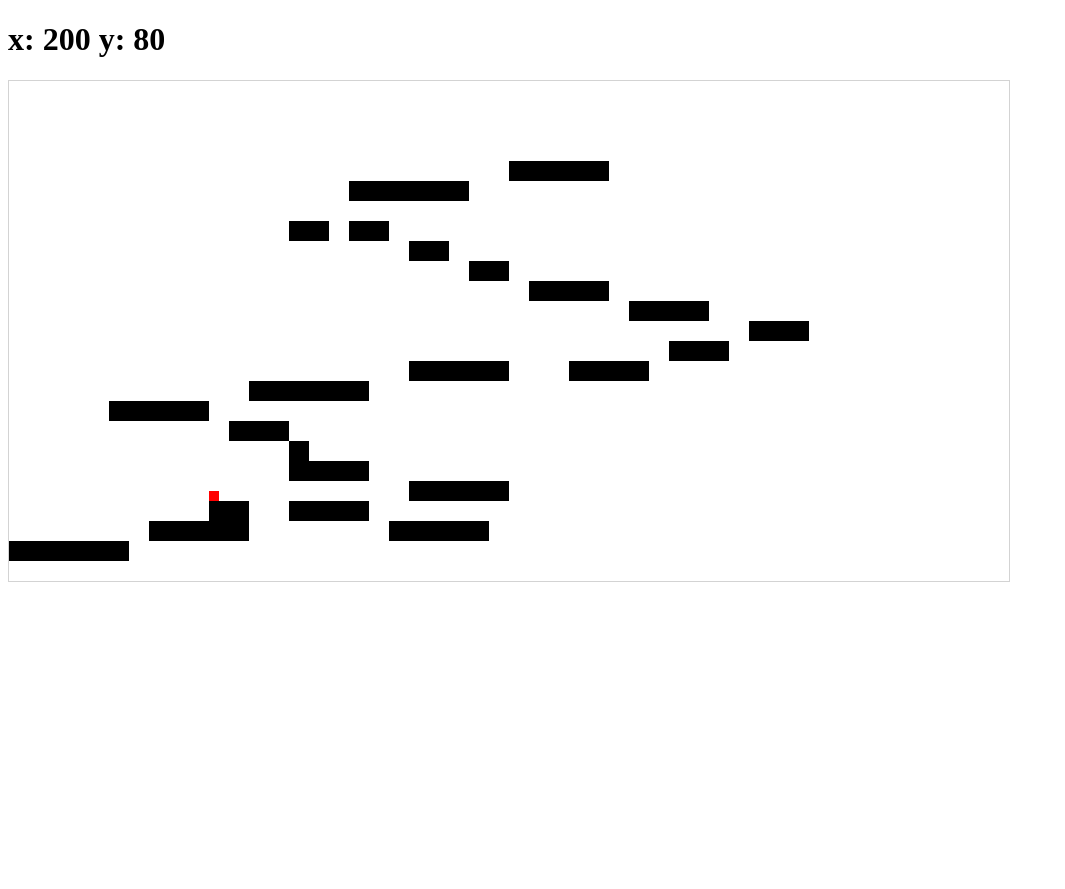
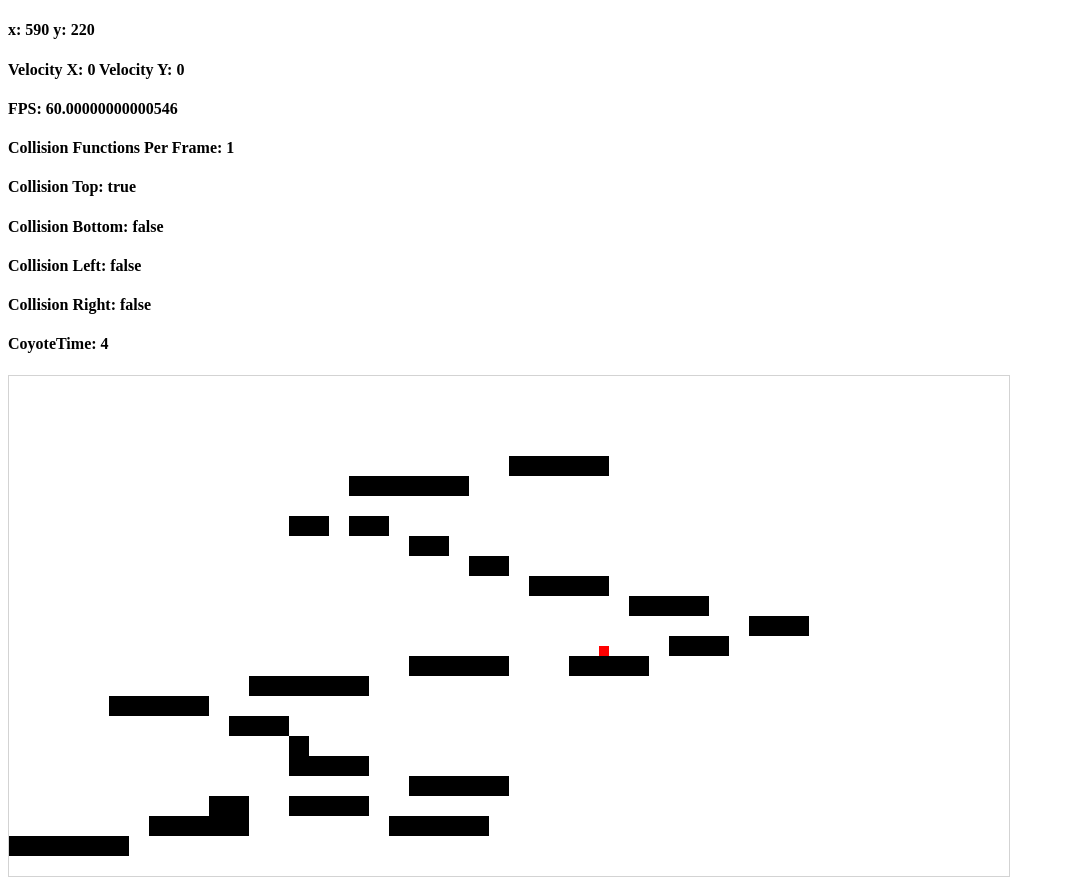
Before and after one commit to AlexanderGardiner/Platformerv1, a plain HTML site: page index.html in a window 1280 px wide. Shown: the whole page, without its empty margins (0-1065 px from the left). Before the commit the page ends 800 px from the top, so only its background shows below. Drawn offline with Linux system fonts and the light colour scheme.

Commit message:
Before adding multiple types of objects

```diff
--- a/index.html
+++ b/index.html
@@ -7,7 +7,16 @@
     <link href="style.css" rel="stylesheet" type="text/css" />
   </head>
   <body>
-    <h1 id="demo">test</h1>
+    <h4 id="Position">test</h4>
+    <h4 id="Velocity">test</h4>
+    <h4 id="FPS">test</h4>
+    <h4 id="CollisionFunctionsPerFrame">test</h4>
+    <h4 id="CollisionTop">test</h4>
+    <h4 id="CollisionBottom">test</h4>
+    <h4 id="CollisionLeft">test</h4>
+    <h4 id="CollisionRight">test</h4>
+    <h4 id="CoyoteTime">test</h4>
+
     <canvas id="myCanvas" class="canvas" style="border:1px solid #d3d3d3;" width=1000vw height=500vh>
 
 
--- a/script.js
+++ b/script.js
@@ -2,17 +2,13 @@ var canvas = document.getElementById("myCanvas");
 var ctx = canvas.getContext("2d");
 
 
-var x = 200;
-var y = 200;
+var x = 590;
+var y = 220;
 var width = 10;
 var height = 10;
 
 
-var groundXValues = [50, 170,270,380,50];
-var groundYValues = [40, 40,30,30,90];
-var groundWidthValues = [100, 100,100,100,100];
-var groundHeightValues=[10, 20,20,80,20];
-
+var collisions = 0;
 
 var groundXValues = [ 100,80,60,40,20,0,460,440,420,400,380,220,200,180,160,140,340,320,300,280,220,200,480,460,440,420,400,340,320,300,280,280,260,240,220,180,160,140,120,100,340,320,300,280,260,240,620,600,580,560,480,460,440,420,400,700,680,660,780,760,740,680,660,640,620,580,560,540,520,480,460,420,400,360,340,300,280,440,420,400,380,360,340,580,560,540,520,500]
 var groundYValues = [ 20,20,20,20,20,20,40,40,40,40,40,40,40,40,40,40,60,60,60,60,60,60,80,80,80,80,80,100,100,100,100,120,140,140,140,160,160,160,160,160,180,180,180,180,180,180,200,200,200,200,200,200,200,200,200,220,220,220,240,240,240,260,260,260,260,280,280,280,280,300,300,320,320,340,340,340,340,380,380,380,380,380,380,400,400,400,400,400 ]
@@ -38,7 +34,7 @@ var jumping = false;
 var grounded = false;
 
 var gravity = 0.5;
-var speed = 3;
+var speed = 4;
 var jumpSpeed = 5.7;
 
 var velocityX = 0;
@@ -49,7 +45,8 @@ var collisionBottomObject;
 var collisionLeftObject;
 var collisionRightObject;
 
-
+var jumpTimerDefault = 4;
+var jumpTimer = jumpTimerDefault;
 
 
 document.addEventListener('keydown', function(event) {
@@ -87,18 +84,18 @@ function Gravity() {
   HandleMultipleCollision();
   HandleBasicCollision();
   if (!collisionTop) {
-    velocityY -= gravity;
+    velocityY -= gravity * (deltaTime/perfectFrameTime);
     grounded = false;
   }
 }
 
 function HandleInput() {
   if (rightArrow && !collisionLeft) {
-    velocityX = speed * (deltaTime/perfectFrameTime);
+    velocityX = speed;
   }
 
   if (leftArrow && !collisionRight) {
-    velocityX = -speed * (deltaTime/perfectFrameTime);
+    velocityX = -speed;
   }
 
   if (!leftArrow && !rightArrow) {
@@ -106,6 +103,13 @@ function HandleInput() {
   }
 
 
+
+  if (grounded) {
+    jumpTimer = jumpTimerDefault;
+
+  } else if (jumpTimer > 0) {
+    jumpTimer -= 1 * (deltaTime/perfectFrameTime);
+  }
 
   if (upArrow) {
     jumping = true;
@@ -115,15 +119,17 @@ function HandleInput() {
 }
 
 function HandleJumping() {
-  if (jumping && grounded) {
+  if (jumpTimer > 0 && jumping) {
 
     velocityY = jumpSpeed;
     jumping = false;
+    jumpTimer = 0;
   }
 
 }
 
 function HandleMultipleCollision() {
+  collisions += 1;
   let topCollisions = 0;
   let bottomCollisions = 0;
   let rightCollisions = 0;
@@ -131,6 +137,7 @@ function HandleMultipleCollision() {
   for (let i = 0; i < groundXValues.length; i++) {
     //if touching top
     if (y<=groundYValues[i]+groundHeightValues[i] && y>groundYValues[i]+2 && x+width>groundXValues[i]+5 && x<groundXValues[i]+groundWidthValues[i]-5) {
+
       collisionTop = true;
       collisionTopObject = i;
       topCollisions +=1;
@@ -138,6 +145,7 @@ function HandleMultipleCollision() {
 
     //if touching bottom
     if (y+height>=groundYValues[i] && y+height<groundYValues[i]+groundHeightValues[i]-5&& x+width>groundXValues[i]+5 && x<groundXValues[i]+groundWidthValues[i]-5) {
+
       collisionBottom = true;
       collisionBottomObject = i;
       bottomCollisions +=1;
@@ -145,12 +153,14 @@ function HandleMultipleCollision() {
 
     //if touching right
     if (x<=groundXValues[i]+groundWidthValues[i] && x>groundXValues[i]+2 && y+height > groundYValues[i]+2 && y<groundYValues[i]+groundHeightValues[i]-2) {
+
       collisionRight = true;
       collisionRightObject = i;
       rightCollisions +=1;
     }
     //if touching left
     if(x+width>=groundXValues[i] && x+width<groundXValues[i]+groundWidthValues[i]-2 && y+height>groundYValues[i]+2 && y<groundYValues[i]+groundHeightValues[i]-2) {
+
       collisionLeft = true;
       collisionLeftObject = i;
       leftCollisions +=1;
@@ -196,7 +206,7 @@ function HandleBasicCollision() {
 
     }
 
-    y = Math.ceil(groundYValues[collisionBottomObject] - width)
+    y = Math.ceil(groundYValues[collisionBottomObject] - height)
 
 
   }
@@ -204,7 +214,7 @@ function HandleBasicCollision() {
   if (collisionLeft) {
     velocityX = 0;
 
-
+    x = Math.ceil(groundXValues[collisionLeftObject]-width)
 
 
 
@@ -213,7 +223,7 @@ function HandleBasicCollision() {
 
   if (collisionRight) {
     velocityX = 0;
-
+    x = Math.ceil(groundXValues[collisionRightObject] + groundWidthValues[collisionRightObject])
 
 
 
@@ -287,7 +297,7 @@ function move() {
   }
 }
 function Main(timestamp) {
-
+  collisions = 0;
   deltaTime = timestamp-lastTimestamp;
   lastTimestamp = timestamp;
 
@@ -318,7 +328,16 @@ function Main(timestamp) {
   DrawObject(x,y,width,height)
   ctx.fillStyle = "#000000";
 
-  document.getElementById("demo").innerHTML = "x: "+ x + " y: " + y;
+  document.getElementById("Position").innerHTML = "x: "+ x + " y: " + y;
+
+  document.getElementById("Velocity").innerHTML = "Velocity X: "+ velocityX + " Velocity Y: " + velocityY;
+  document.getElementById("FPS").innerHTML = "FPS: " + 1000/deltaTime;
+  document.getElementById("CollisionFunctionsPerFrame").innerHTML = "Collision Functions Per Frame: " + collisions;
+  document.getElementById("CoyoteTime").innerHTML = "CoyoteTime: " + jumpTimer;
+  document.getElementById("CollisionTop").innerHTML = "Collision Top: " + collisionTop;
+  document.getElementById("CollisionBottom").innerHTML = "Collision Bottom: " + collisionBottom;
+  document.getElementById("CollisionLeft").innerHTML = "Collision Left: " + collisionLeft;
+  document.getElementById("CollisionRight").innerHTML = "Collision Right: " + collisionRight;
 
 
   requestAnimationFrame(Main);
```
